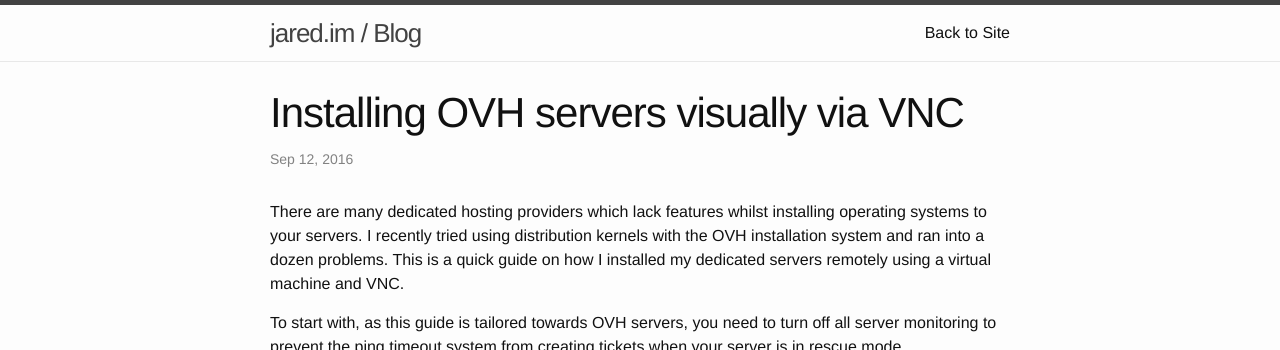
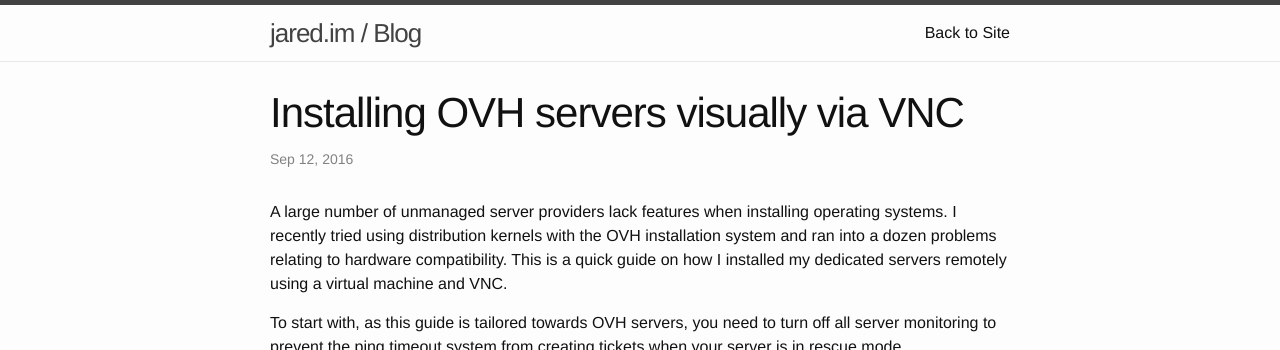
Before and after one commit to Crunkle/blog, a Jekyll site: the page built from _posts/2016-09-12-installing-servers-visually.md, in a window 1280 px wide and 900 px high, cut to the strip 0-350 px from the top of the window. Built offline with Jekyll 4.4.1, drawn with Linux system fonts in a browser that asks for light colours.

Commit message:
Fix post introduction

```diff
--- a/_posts/2016-09-12-installing-servers-visually.md
+++ b/_posts/2016-09-12-installing-servers-visually.md
@@ -3,7 +3,7 @@ layout: post
 title: Installing OVH servers visually via VNC
 ---
 
-There are many dedicated hosting providers which lack features whilst installing operating systems to your servers. I recently tried using distribution kernels with the OVH installation system and ran into a dozen problems. This is a quick guide on how I installed my dedicated servers remotely using a virtual machine and VNC.
+A large number of unmanaged server providers lack features when installing operating systems. I recently tried using distribution kernels with the OVH installation system and ran into a dozen problems relating to hardware compatibility. This is a quick guide on how I installed my dedicated servers remotely using a virtual machine and VNC.
 
 To start with, as this guide is tailored towards OVH servers, you need to turn off all server monitoring to prevent the ping timeout system from creating tickets when your server is in rescue mode.
 
```
